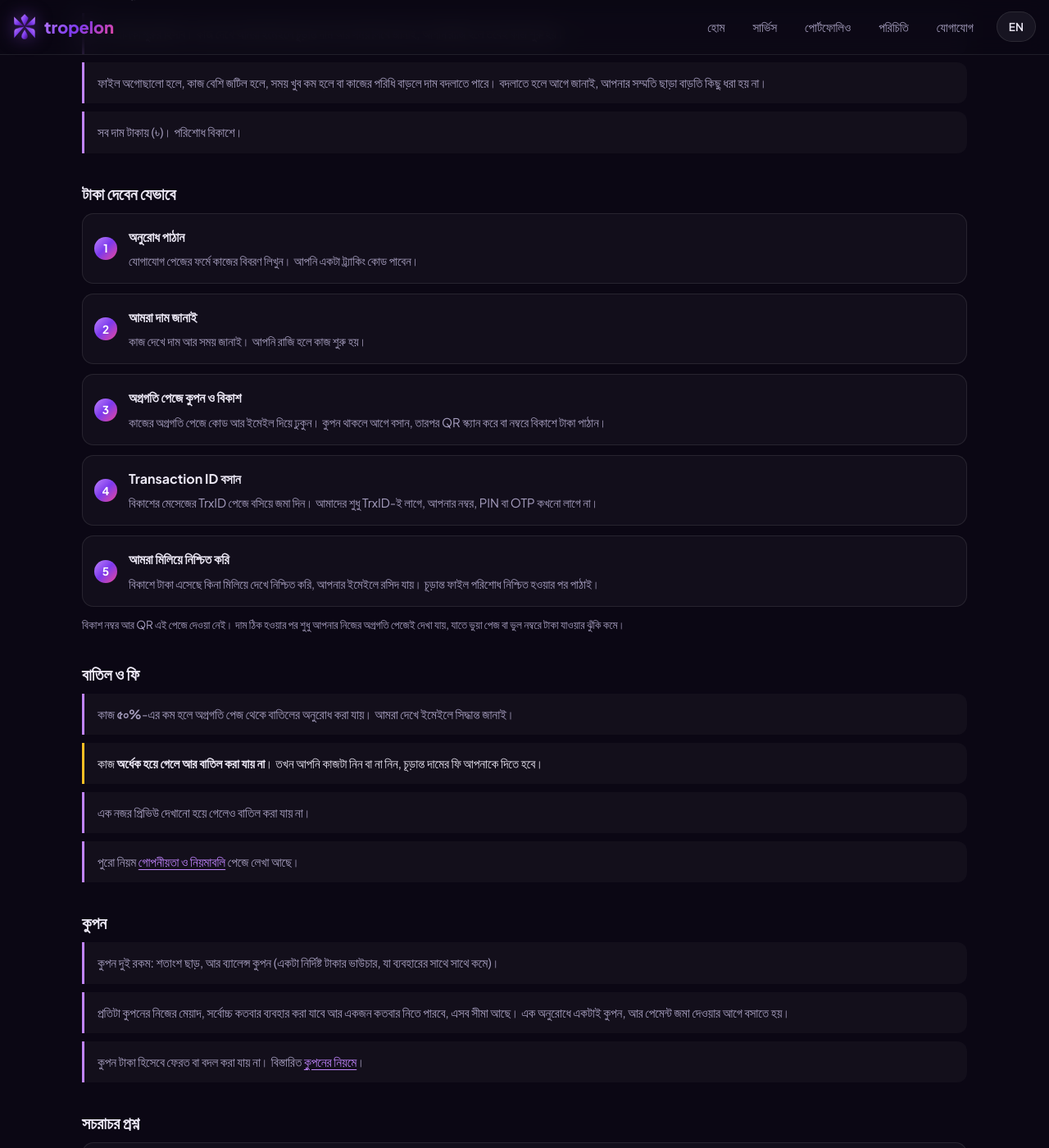
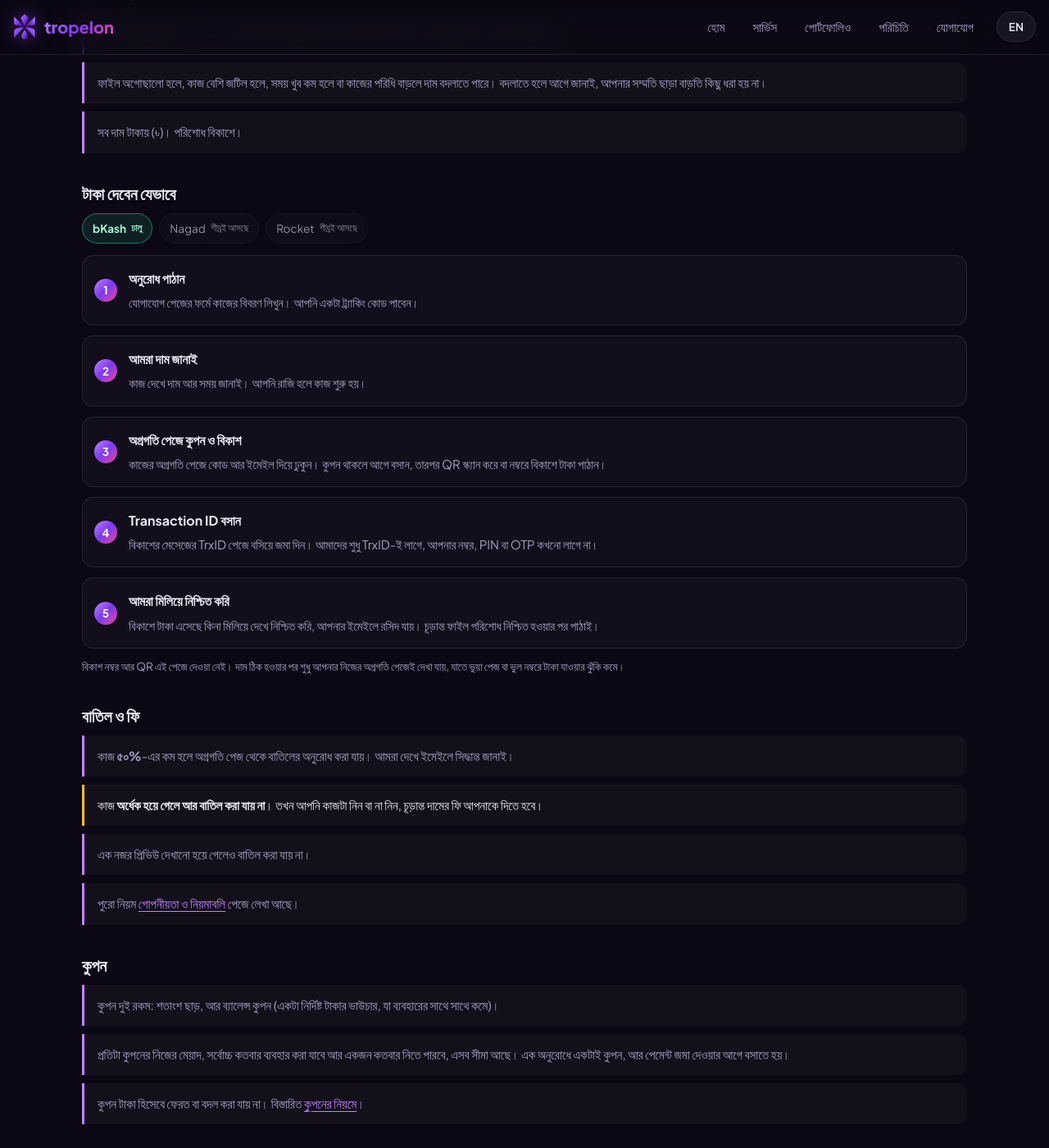
Before and after one commit to tropelon/Ponzile, a Jekyll site: the page built from pricing.html, in a window 1280 px wide and 1400 px high, scrolled down 1607 px. Shown: the whole window at 82% size. Built offline with Jekyll 4.4.1, drawn with Linux system fonts in a browser that asks for light colours; some of the changed text lies outside the part shown.

Commit message:
Update pricing.html

```diff
--- a/pricing.html
+++ b/pricing.html
@@ -20,6 +20,12 @@ permalink: /pricing/
   .pr-card{border:1px solid var(--line);border-radius:var(--r);padding:20px;background:linear-gradient(180deg,rgba(255,255,255,.05),rgba(255,255,255,.02))}
   .pr-card h2,.pr-card h3{font-size:1.15rem;font-weight:800;margin-bottom:4px}
   .pr-h2{font-size:1.25rem;margin:36px 0 12px}
+  .pay-methods{display:flex;flex-wrap:wrap;gap:8px;margin:2px 0 4px}
+  .pm{display:inline-flex;align-items:center;gap:6px;padding:6px 12px;border-radius:999px;border:1px solid var(--line);font-size:.85rem;background:rgba(255,255,255,.04)}
+  .pm.on{border-color:rgba(52,211,153,.5);background:rgba(52,211,153,.12);color:#a7f3d0;font-weight:700}
+  .pm.soon{border-style:dashed;opacity:.6;cursor:not-allowed}
+  .pm small{font-size:.74rem;opacity:.9}
+  .pr-h2 + .pay-methods{margin-bottom:14px}
   .pr-grid{display:grid;gap:16px;margin-top:6px}
   @media (min-width:760px){.pr-grid{grid-template-columns:1fr 1fr}}
   .pr-rows{list-style:none;padding:0;margin:12px 0 16px;display:grid;gap:0}
@@ -153,6 +159,11 @@ permalink: /pricing/
 </ul>
 
 <h2 class="pr-h2"><span class="bn">টাকা দেবেন যেভাবে</span><span class="en">How payment works</span></h2>
+<div class="pay-methods" role="list" aria-label="Payment methods">
+  <span class="pm on" role="listitem"><span>bKash</span><small><span class="bn">চালু</span><span class="en">Available</span></small></span>
+  <span class="pm soon" role="listitem" aria-disabled="true"><span>Nagad</span><small><span class="bn">শীঘ্রই আসছে</span><span class="en">Coming soon</span></small></span>
+  <span class="pm soon" role="listitem" aria-disabled="true"><span>Rocket</span><small><span class="bn">শীঘ্রই আসছে</span><span class="en">Coming soon</span></small></span>
+</div>
 <ol class="pr-steps">
   <li><b><span class="bn">অনুরোধ পাঠান</span><span class="en">Send a request</span></b><span class="d"><span class="bn"><a href="{{ '/contact/' | relative_url }}">যোগাযোগ পেজের ফর্মে</a> কাজের বিবরণ লিখুন। আপনি একটা ট্র্যাকিং কোড পাবেন।</span><span class="en">Describe the job in the <a href="{{ '/contact/' | relative_url }}">contact form</a>. You get a tracking code.</span></span></li>
   <li><b><span class="bn">আমরা দাম জানাই</span><span class="en">We quote a price</span></b><span class="d"><span class="bn">কাজ দেখে দাম আর সময় জানাই। আপনি রাজি হলে কাজ শুরু হয়।</span><span class="en">We look at the job and send a price and timeline. Work starts when you agree.</span></span></li>
@@ -200,8 +211,8 @@ permalink: /pricing/
     <p><span class="bn">কুপনের মেয়াদ শেষ, ব্যবহারের সীমা শেষ, বা পেমেন্ট জমা দেওয়া হয়ে গেছে, এসবের যেকোনো একটা কারণ হতে পারে। দাম ঠিক হওয়ার আগেও কুপন বসে না। পেজে কারণটা লেখা আসে।</span><span class="en">The coupon may be expired, used up, or a payment may already be submitted. A coupon also cannot be applied before the price is set. The page shows the reason.</span></p>
   </details>
   <details>
-    <summary><span class="bn">অন্য কোনোভাবে (নগদ, ব্যাংক) টাকা দেওয়া যায়?</span><span class="en">Can I pay another way (Nagad, bank)?</span></summary>
-    <p><span class="bn">এখন শুধু বিকাশে নেওয়া হয়। অন্য কোনো পদ্ধতি লাগলে আগে ইমেইলে জানান।</span><span class="en">For now we take bKash only. If you need another method, email us first.</span></p>
+    <summary><span class="bn">অন্য কোনোভাবে (নগদ, রকেট, ব্যাংক) টাকা দেওয়া যায়?</span><span class="en">Can I pay another way (Nagad, Rocket, bank)?</span></summary>
+    <p><span class="bn">এখন শুধু বিকাশে নেওয়া হয়। নগদ ও রকেট শীঘ্রই আসছে, চালু হলে এই পেজে জানানো হবে। অন্য কোনো পদ্ধতি লাগলে আগে ইমেইলে জানান।</span><span class="en">For now we take bKash only. Nagad and Rocket are coming soon, and we will say here when they are available. If you need another method, email us first.</span></p>
   </details>
 </div>
 
```
